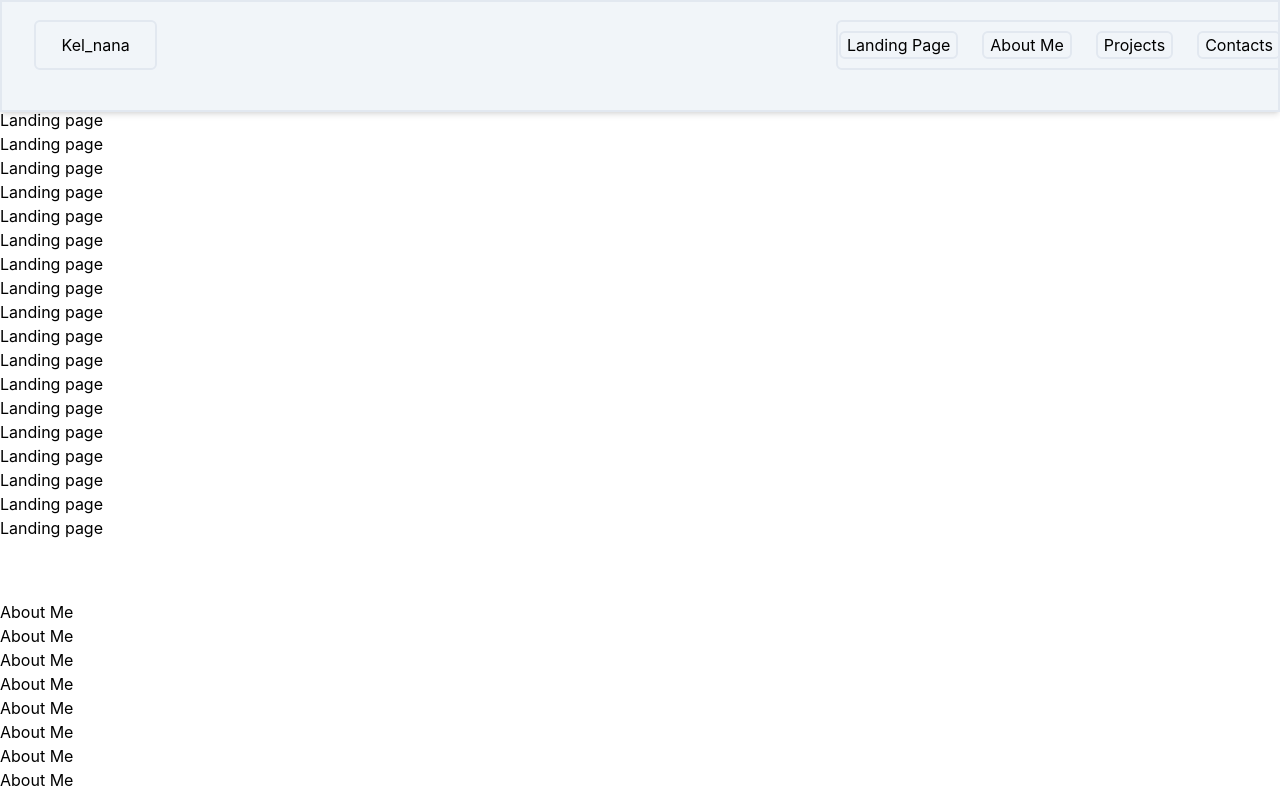
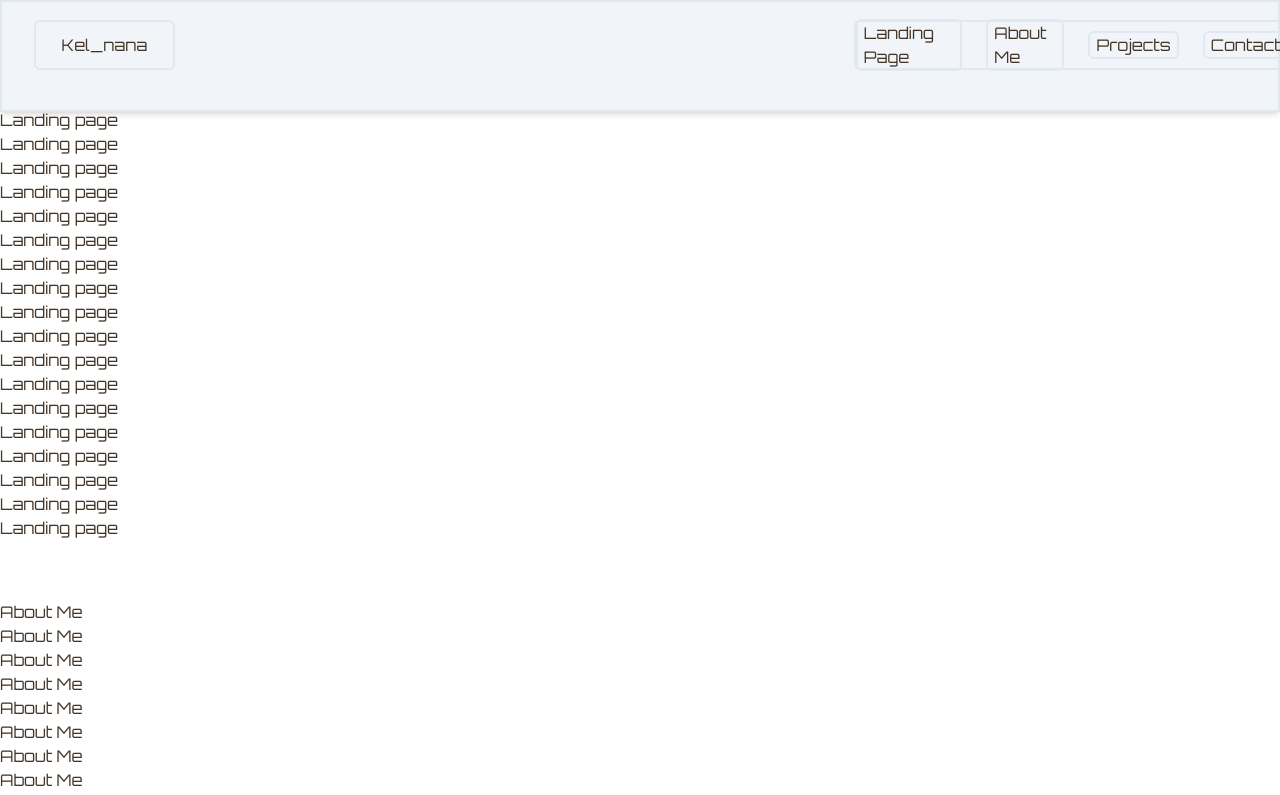
Before and after one commit to Kel-nana/kel_nana_portfolio, a React (Create React App) app: page / in a window 1280 px wide. Shown: the top 795 px of the page. Built offline with nearby package versions, Linux system fonts and the light colour scheme.

Commit message:
Addition of body styles

```diff
--- a/src/index.css
+++ b/src/index.css
@@ -1,20 +1,45 @@
+/* @import url('https://fonts.googleapis.com/css2?family=Edu+TAS+Beginner:wght@400;500;600;700&display=swap'); */
+@import url('https://fonts.googleapis.com/css2?family=Orbitron:wght@400;500;600;700;800;900&display=swap');
 @tailwind base;
 @tailwind components;
 @tailwind utilities;
-@import url('https://fonts.googleapis.com/css2?family=Poppins:wght@400;500;600;700;800&display=swap');
 
 body {
   margin: 0;
-  font-family: -apple-system, BlinkMacSystemFont, 'Segoe UI', 'Roboto', 'Oxygen',
-    'Ubuntu', 'Cantarell', 'Fira Sans', 'Droid Sans', 'Helvetica Neue',
-    sans-serif !important;
+  font-family:'Orbitron', cursive, system-ui, -apple-system, BlinkMacSystemFont, 'Segoe UI', Roboto, Oxygen, Ubuntu, Cantarell, 'Open Sans', 'Helvetica Neue', sans-serif;
+  color: #443627;
+  cursor: none;
   -webkit-font-smoothing: antialiased;
   -moz-osx-font-smoothing: grayscale;
 }
 
+p::selection,
+h1::selection,
+h2::selection,
+span::selection {
+  /* Change highlight background color to black */
+  background: #07070700 !important;
+  /* Change highlight text color to red */
+  color: #ff0000 !important;
+}
+
+body::-webkit-scrollbar {
+  width: 12px;
+  height: 2em; /* width of the entire scrollbar */
+}
+
+body::-webkit-scrollbar-track {
+  background-color: #0c0b0b;  /* color of the tracking area */
+}
+
+body::-webkit-scrollbar-thumb {
+  background-color: #14110F; /* color of the scroll thumb */
+  border-radius: 20px; /* roundness of the scroll thumb */
+  border: 3px solid rgb(6, 78, 59); /* creates padding around scroll thumb */
+}
+
 code {
-  font-family: source-code-pro, Menlo, Monaco, Consolas, 'Courier New',
-    monospace;
+  font-family:'Orbitron', cursive, system-ui, -apple-system, BlinkMacSystemFont, 'Segoe UI', Roboto, Oxygen, Ubuntu, Cantarell, 'Open Sans', 'Helvetica Neue', sans-serif;
 }
 
 /* s */
```
